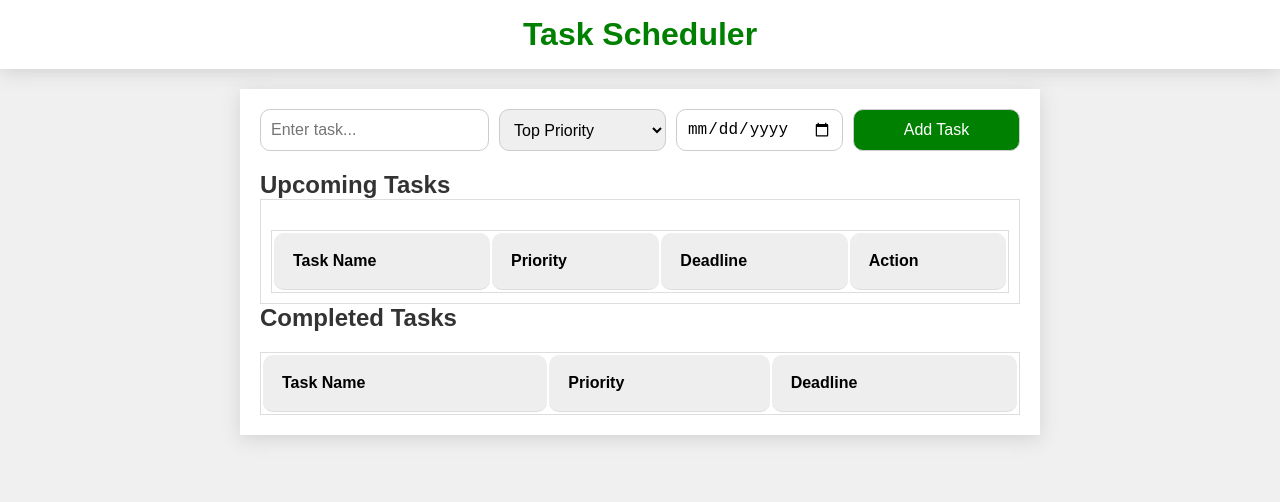
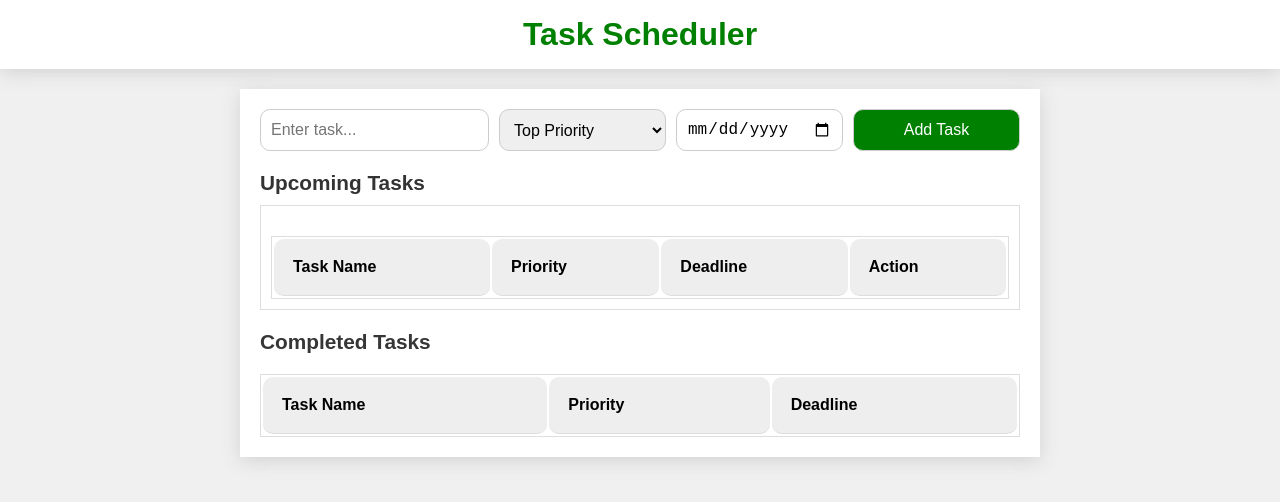
Before and after one commit to CornveliousFarva/task-scheduler-react, a React (Create React App) app: page / in a window 1280 px wide. Shown: the top 502 px of the page. Built offline with nearby package versions, Linux system fonts and the light colour scheme.

Commit message:
Added completed task and heading CSS.

```diff
--- a/src/App.css
+++ b/src/App.css
@@ -87,3 +87,30 @@ table th{
   color: black;
   border-radius: 10px;
 }
+
+.completed-task-list{
+  margin-top: 20px;
+}
+
+.completed-task{
+  padding: 10px;
+  border: 1px solid crimson;
+  border-radius: 5px;
+  background-color: #eaffea;
+}
+
+.completed-task h2{
+  color: #28a745;
+}
+
+h2{
+  font-size: 1.3rem;
+}
+
+.heading{
+  padding-bottom: 10px;
+}
+
+.cheading{
+  color: rgb(54, 54, 54);
+}
```
